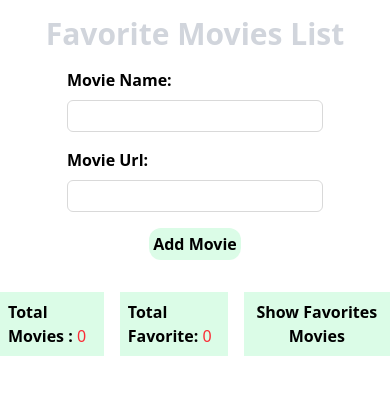
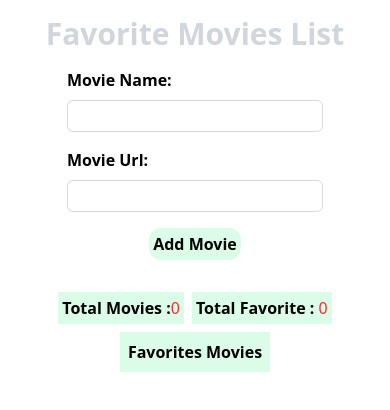
Before and after one commit to Muhammadtalhatariq/Favorite_Movies_List, a React (Vite) app: page / in a window 390 px wide. Shown: the top 410 px of the page. Built offline with nearby package versions, Linux system fonts and the light colour scheme.

Commit message:
update  few

```diff
--- a/src/components/AllMovies.jsx
+++ b/src/components/AllMovies.jsx
@@ -45,7 +45,7 @@ const AllMovies = () => {
                                             {movie.isFavorite ? (
                                                 <FaHeart size={20} color="red" />
                                             ) : (
-                                                <FaRegHeart size={20} color="gray" />
+                                                <FaRegHeart size={20} color="white" />
                                             )}
                                         </button>
                                     </div>
--- a/src/components/TotalMovies.jsx
+++ b/src/components/TotalMovies.jsx
@@ -9,17 +9,17 @@ const TotalMovies = () => {
 
     return (
         <>
-            <div className='flex items-center-center gap-4'>
-                <div className='bg-green-100 p-2'>
-                    <span className='font-semibold'>Total Movies :</span> <span className='text-red-500 font-medium'> {movies.length}</span>
+            <div className='flex items-center-center justify-center md:gap-4 gap-2 flex-wrap'>
+                <div className='bg-green-100 md:p-2 p-1 flex items-center justify-center'>
+                    <span className='font-semibold '>Total Movies : </span> <span className='text-red-500 font-medium '> {movies.length}</span>
                 </div>
-                <div className='bg-green-100 p-2'>
-                    <span className='font-semibold'>Total Favorite:</span> <span className='text-red-500 font-medium'>{favoriteMovies.length}</span>
+                <div className='bg-green-100 md:p-2 p-1'>
+                    <span className='font-semibold '>Total Favorite : </span> <span className='text-red-500 font-medium'>{favoriteMovies.length}</span>
                 </div>
                 <button
                     className='bg-green-100 hover:bg-green-400 font-semibold duration-500 cursor-pointer p-2 hover:text-white'
                     onClick={() => dispatch(toggleShowFavorites())}>
-                    {showOnlyFavorites ? "Show all Movies" : "Show Favorites Movies"}
+                    {showOnlyFavorites ? "Show all Movies" : "Favorites Movies"}
                 </button>
 
             </div>
```
